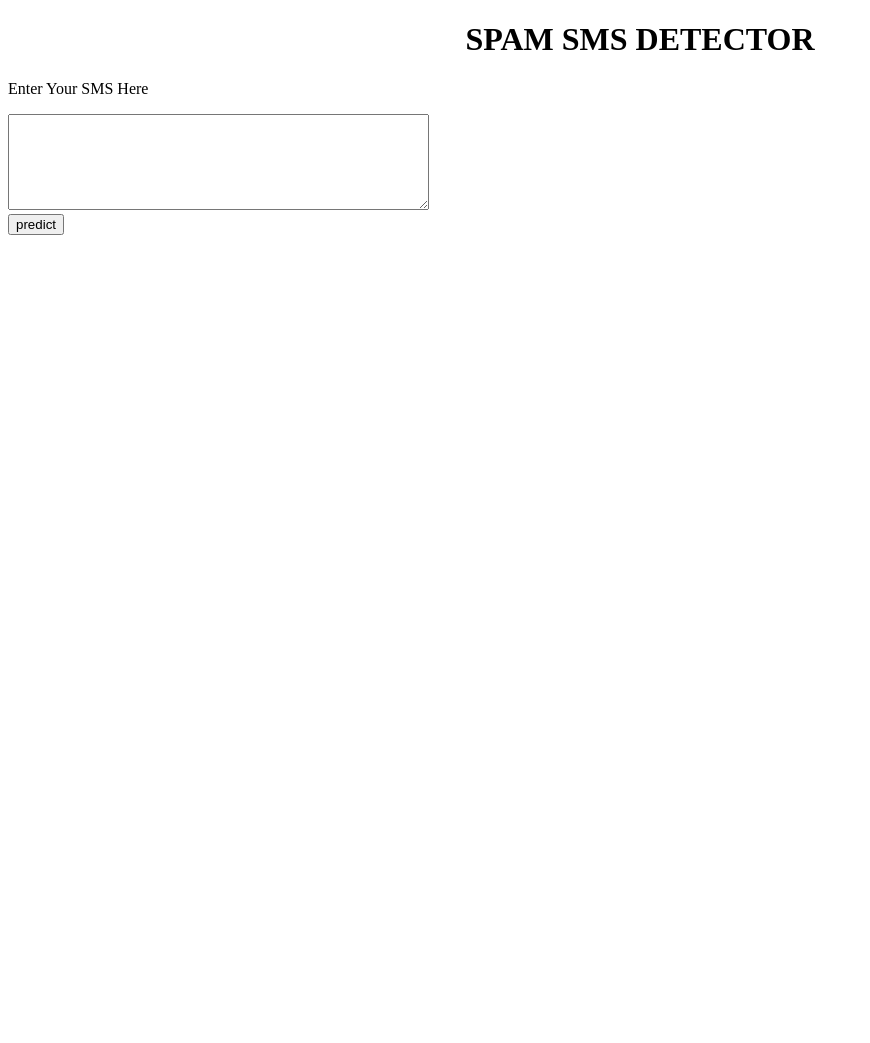
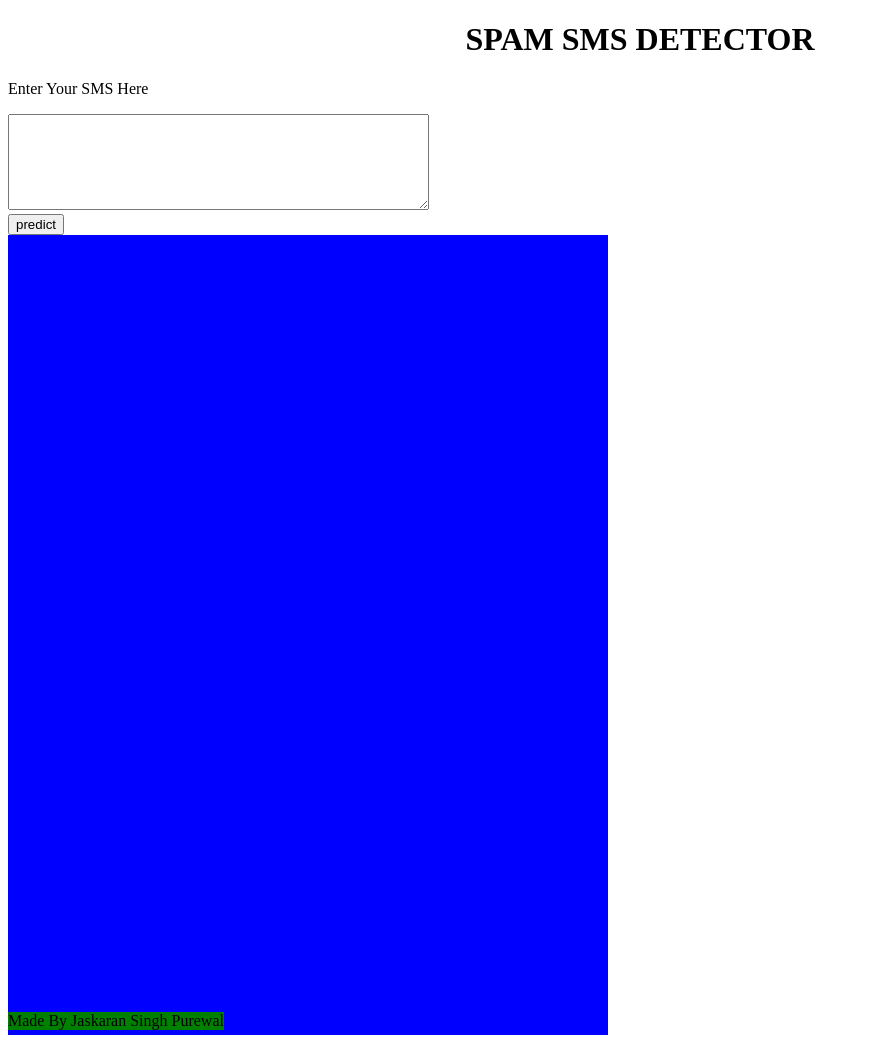
Before and after one commit to JSPurewal/Spam_SMS_Detection, a Flask app: page / in a window 1280 px wide. Shown: the whole page, without its empty margins (0-870 px from the left). Before the commit the page ends 800 px from the top, so only its background shows below. Run offline with Flask 2, Linux system fonts and the light colour scheme.

Commit message:
Update index.html

```diff
--- a/templates/index.html
+++ b/templates/index.html
@@ -14,5 +14,11 @@
 		<input type="submit" class="btn-info" value="predict">
 
 	</form>
+	<div style="position: relative;background-color: blue; width: 600px; height: 800px;">
+
+    <div style="position: absolute; bottom: 5px; background-color: green">
+    Made By Jaskaran Singh Purewal
+    </div>
+</div>
 </body>
 </html>
```
